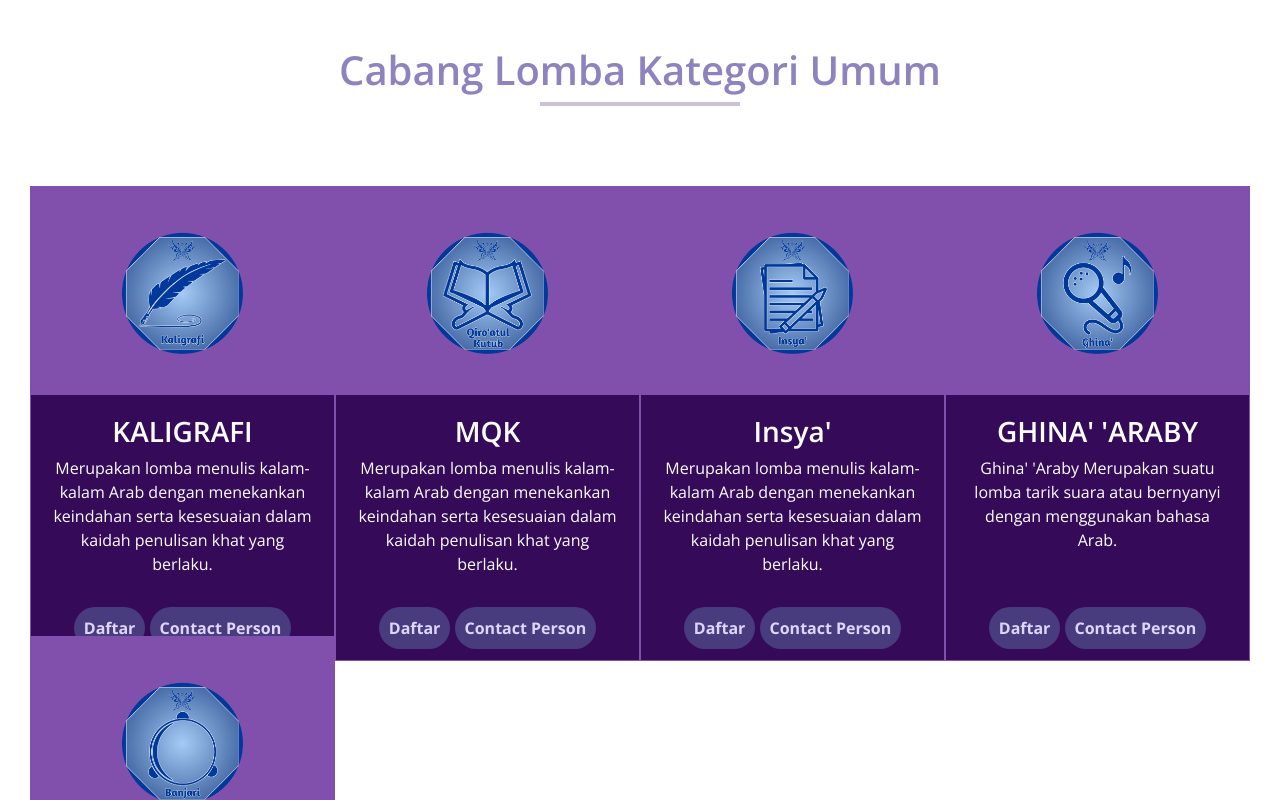
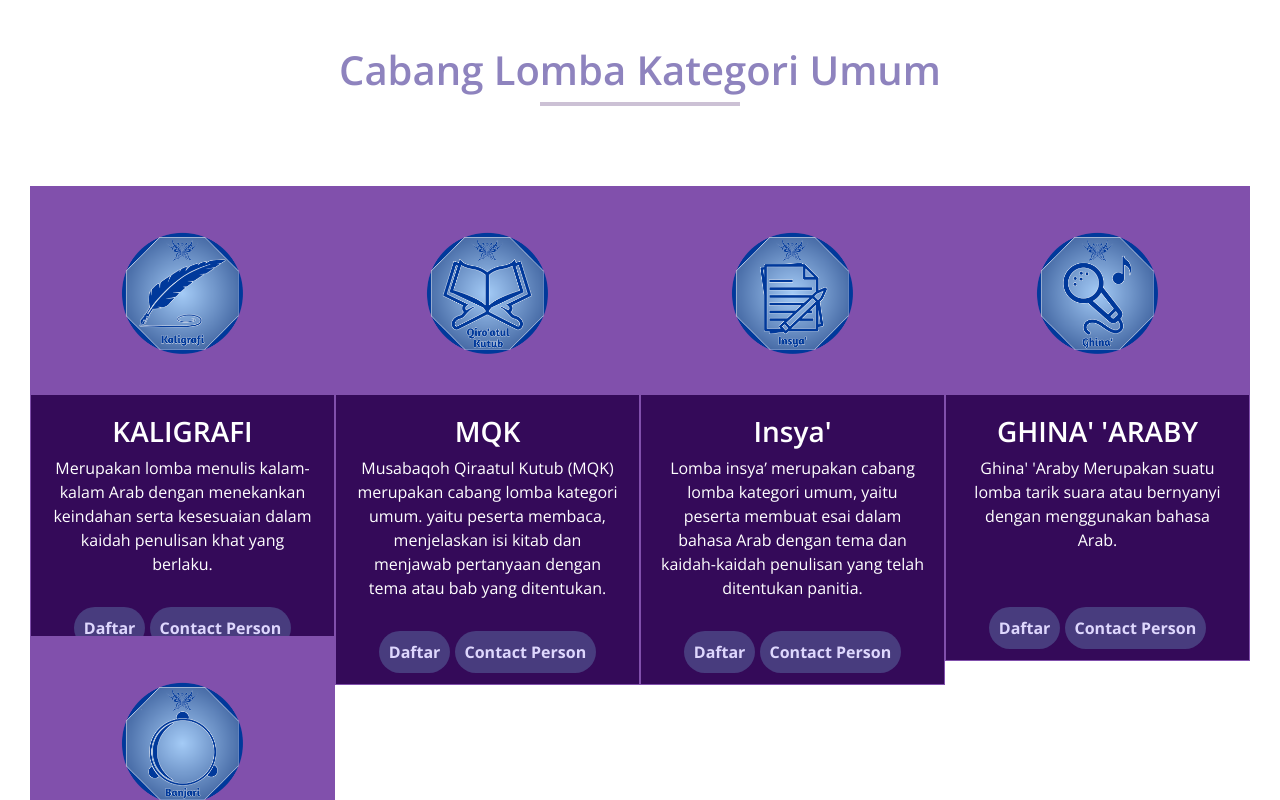
Before and after one commit to Kominfo-pba-pkl/parbara2022, a plain HTML site: page pages/umum.html in a window 1280 px wide. Shown: the part 1025-1825 px from the top of the page. Drawn offline with nearby package versions, Linux system fonts and the light colour scheme.

Commit message:
Update umum.html

```diff
--- a/pages/umum.html
+++ b/pages/umum.html
@@ -171,7 +171,7 @@
                             </div>
                             <div class="card-body-kat">
                               <h3 class="card-title text-white mb-2">MQK</h3>
-                              <p class="card-text text-white" style="font-size: 16px;">Merupakan lomba menulis kalam-kalam Arab dengan menekankan keindahan serta kesesuaian dalam kaidah penulisan khat yang berlaku.</p><br>
+                              <p class="card-text text-white" style="font-size: 16px;"> Musabaqoh Qiraatul Kutub (MQK) merupakan cabang lomba kategori umum. yaitu peserta membaca, menjelaskan isi kitab dan menjawab pertanyaan dengan tema atau bab yang ditentukan.  </p><br>
                               <div class="content">
                                 <a class="daftar_lomba" href="https://forms.gle/nZWEiQRCV5deCMoGA" target="blank">Daftar</a>
                                 <a class="daftar_lomba" href="https://wa.me/6287836855453" target="blank">Contact Person</a>
@@ -186,7 +186,7 @@
                             </div>
                             <div class="card-body-kat">
                               <h3 class="card-title text-white mb-2">Insya'</h3>
-                              <p class="card-text text-white" style="font-size: 16px;">Merupakan lomba menulis kalam-kalam Arab dengan menekankan keindahan serta kesesuaian dalam kaidah penulisan khat yang berlaku.</p><br>
+                              <p class="card-text text-white" style="font-size: 16px;"> Lomba insya’ merupakan cabang lomba kategori umum, yaitu peserta membuat esai dalam bahasa Arab dengan tema dan kaidah-kaidah penulisan yang telah ditentukan panitia.  </p><br>
                               <div class="content">
                                 <a class="daftar_lomba" href="https://forms.gle/gZP1A4LUtEtXNwyr6" target="blank">Daftar</a>
                                 <a class="daftar_lomba" href="https://wa.me/6285227802322" target="blank">Contact Person</a>
```
